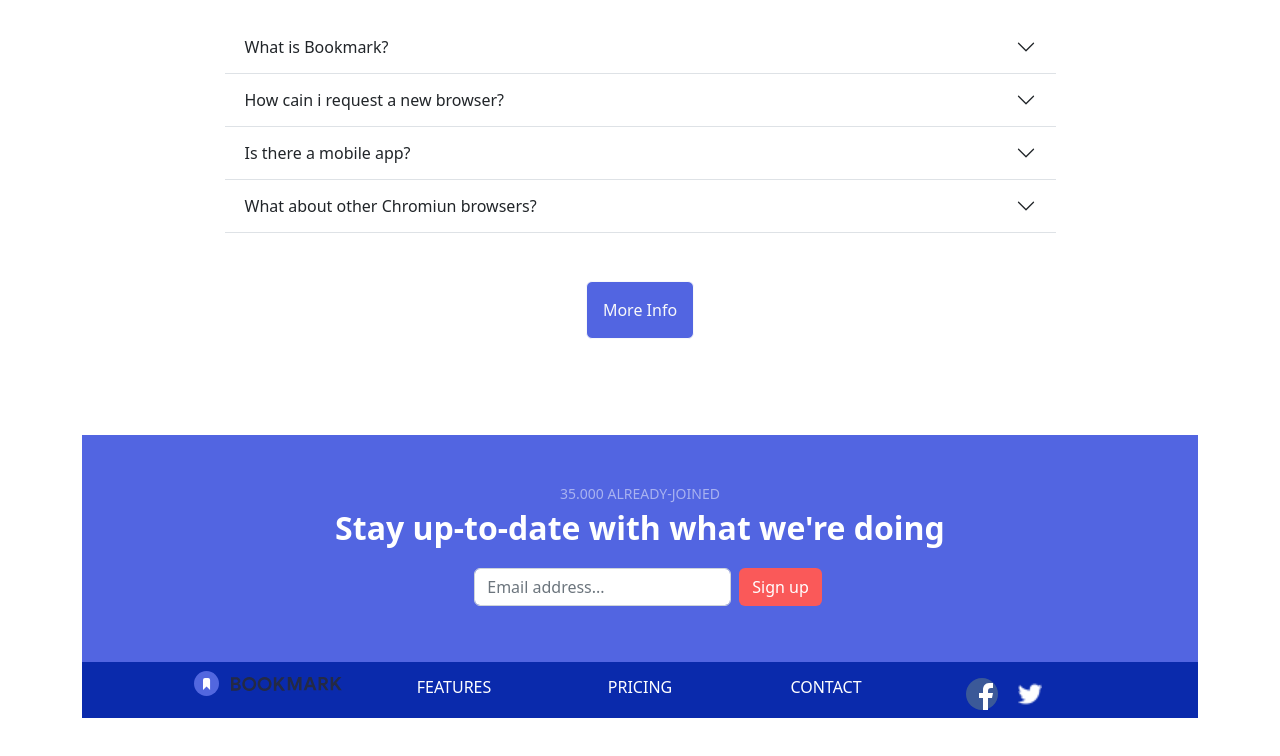
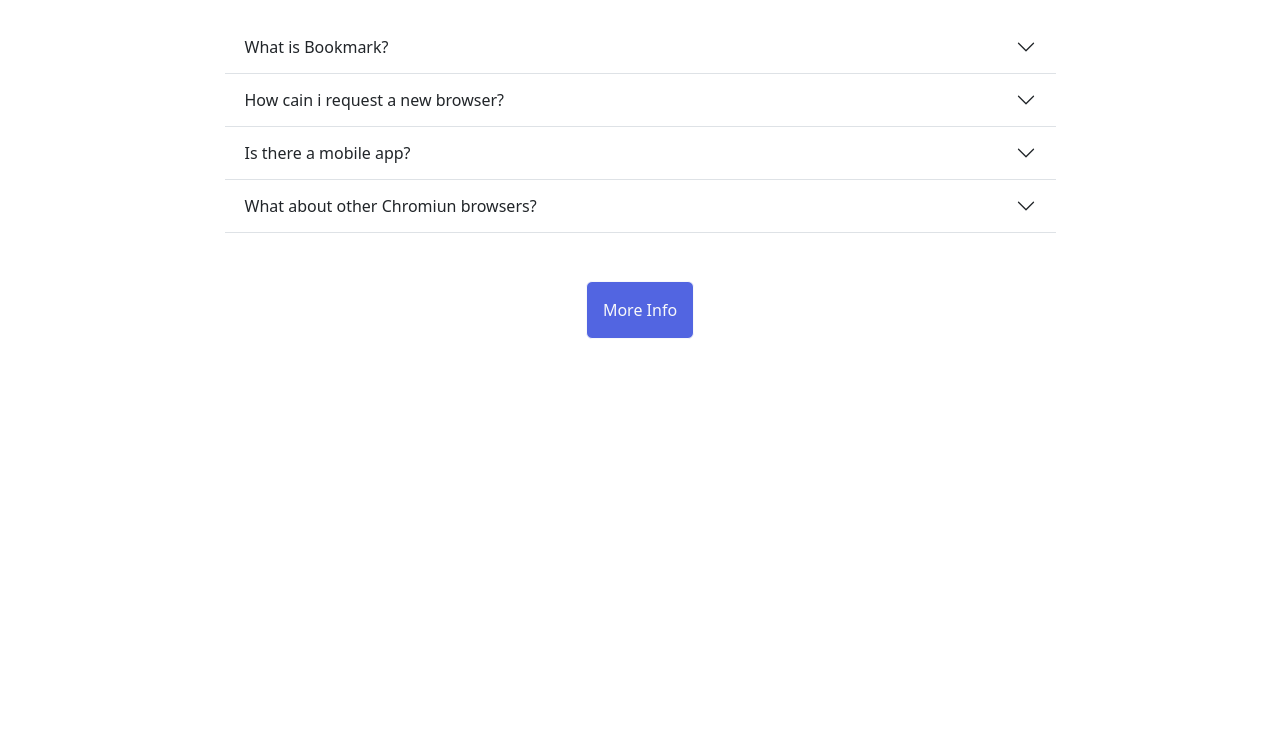
Before and after one commit to juansheba10/Sprint-2, a website: page index.html in a window 1280 px wide. Shown: the part 2527-3283 px from the top of the page. After the commit the page ends 2986 px from the top, so only its background shows below. Drawn offline with nearby package versions, Linux system fonts and the light colour scheme; files that its build step writes are made by us from their sources.

Commit message:
Exercici 4

```diff
--- a/index.html
+++ b/index.html
@@ -277,67 +277,6 @@
           </div>
           <a class="btn btn-outline-light py-3 px-3 rounded bg-primary w-small mt-5 mb-5" href="" target="_blank">More Info</a>
   </div>
-    <footer class="">
-        <aside class="bg-primary p-4 p-sm-5 mt-5">
-            <div class="d-flex align-items-center justify-content-between flex-column flex-xl-column text-center text-xl-start">
-                <div class="mb-4 mb-xl-0">
-                  <div class="small text-white-50 text-center">35.000 ALREADY-JOINED</div>
-                    <div class="fs-2 fw-bold text-white mb-3">Stay up-to-date with what we're doing</div>
-                </div>
-                <div class="ms-xl-4">
-                    <div class="input-group mb-2">
-                        <input class="form-control rounded" type="text" placeholder="Email address..." aria-label="Email address..." aria-describedby="button-newsletter" />
-                        <button class="btn bg-secondary mx-2 rounded text-white" id="button-newsletter" type="button">Sign up</button>
-                    </div>
-                </div>
-            </div>
-        </aside>
-        <div class="container bg-dark xl-justify-content-space">
-          <!-- Section: Links -->
-          <section class="">
-            <!-- Grid row-->
-            <div class="row text-center d-flex justify-content-center">
-              <!-- Grid column -->
-              <div class="col-md-2 mt-2 text-white">
 
-                  <img class="text-white" src="/Imagenes/logo-bookmark.svg" alt="">
-              </div>
-              <!-- Grid column -->
-
-              <!-- Grid column -->
-              <div class="col-md-2 mt-3">
-                <h6 class="text-uppercase font-weight-bold">
-                  <a href="#!" class="text-white text-decoration-none  ">Features</a>
-                </h6>
-              </div>
-              <!-- Grid column -->
-
-              <!-- Grid column -->
-              <div class="col-md-2 mt-3">
-                <h6 class="text-uppercase font-weight-bold text-decoration-none">
-                  <a href="#!" class="text-white text-decoration-none">Pricing</a>
-                </h6>
-              </div>
-              <!-- Grid column -->
-
-              <!-- Grid column -->
-              <div class="col-md-2 mt-3">
-                <h6 class="text-uppercase font-weight-bold ">
-                  <a href="#!" class="text-white text-decoration-none">Contact</a>
-                </h6>
-              </div>
-              <!-- Grid column -->
-
-              <!-- Grid column -->
-              <div class="col-md-2">
-                <h6 class="text-uppercase font-weight-bold mt-3">
-                 <img src="/Imagenes/317752_facebook_social media_social_icon.svg" alt="">
-                 <img width="24" class="mx-3" src="/Imagenes/twitter-16.png" alt="">
-                </h6>
-              </div>
-              <!-- Grid column -->
-            </div>
-
-    </footer>
 </body>
 </html>
```
